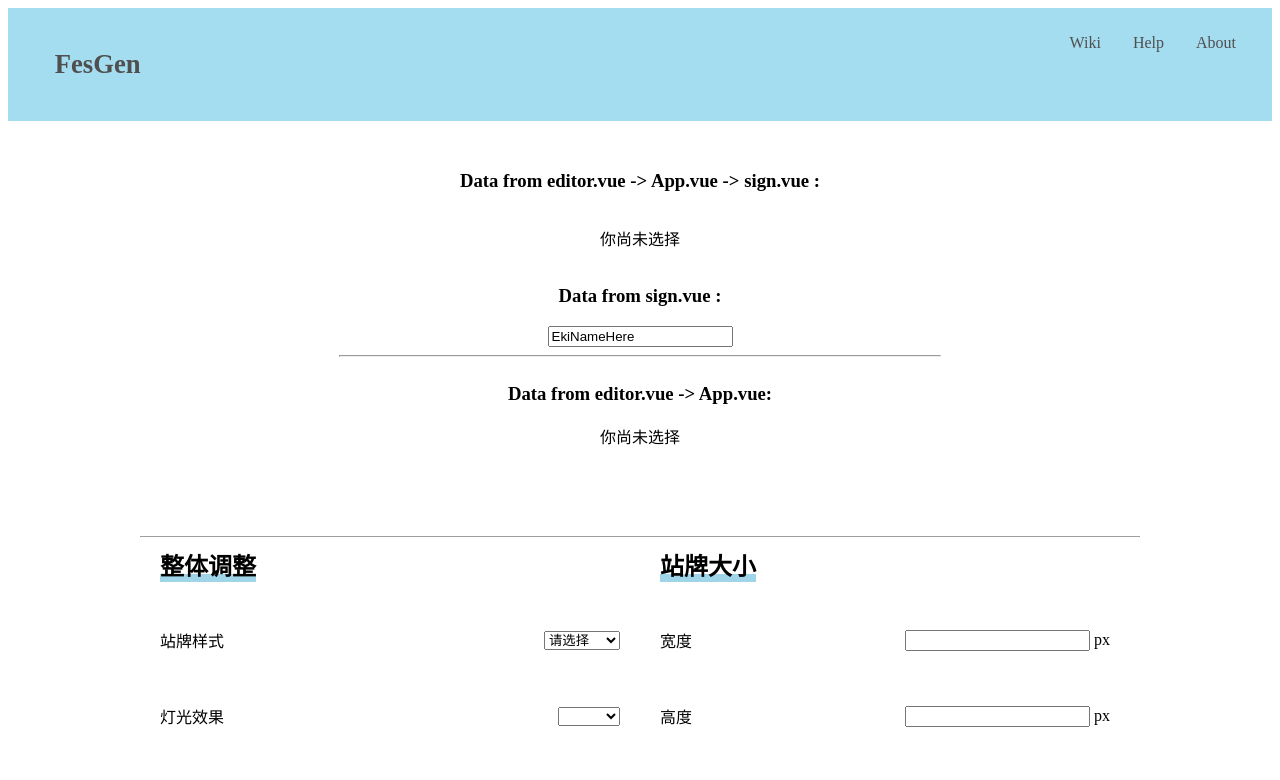
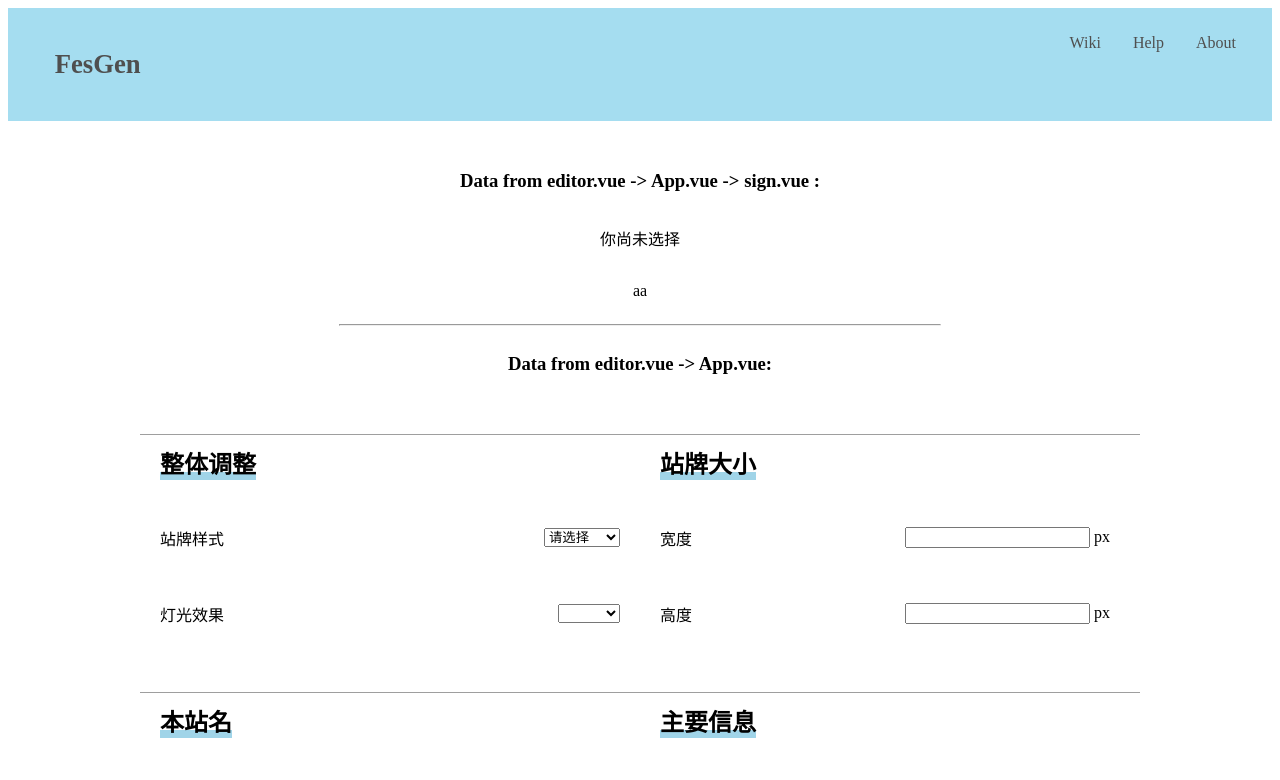
Before and after one commit to Team-Cenlinc/FesGen, a Vue app: page / in a window 1280 px wide. Shown: the top 780 px of the page. Built offline with nearby package versions, Linux system fonts and the light colour scheme; the HTML template or start-up script is replaced by a standard one.

Commit message:
Line color can be modified now.

```diff
--- a/src/App.vue
+++ b/src/App.vue
@@ -1,16 +1,9 @@
 <template>
   <div id="app">
     <HeaderFlex :title="titles"/>
-    <Signs :signStyles="signStyle" :sign="sign"/>
+    <Signs ref="signs" :signStyle="signStyle" :signInfo="signInfo"/>
       <h3>Data from editor.vue -> App.vue:</h3>
-    <div class="data">
-      <p>{{ signStyle || '你尚未选择'}}</p>
-      <p>{{ output || ''}}</p>
-    </div>
-    <div class="data">
-      <p>{{ signInfo || ''}}</p>
-    </div>
-    <Editor @someChanged="updateData"/>
+    <Editor @someChanged="UpdateData"/>
     <FooterFlex :title="titles"/>
   </div>
 </template>
@@ -31,10 +24,10 @@ export default {
   },
   props: {
       signStyle: String,
+      lightStyle: String,
       output: {
         outputWidth: Number,
         outputHeight: Number,
-        lightStyle: String,
       },
       signInfo:{
         main: {
@@ -63,11 +56,13 @@ export default {
       },
   },
   methods: {
-    updateData(signStyle, signInfo, signScale){
+    UpdateData(signStyle, lightStyle, signInfo, signScale){
       this.signStyle = signStyle
+      this.lightStyle = lightStyle
       this.signInfo = signInfo
       this.output = signScale
       console.log(this.signStyle)
+      this.$refs.signs.UpdateSign(signStyle, signInfo)
     }
   }
 }
--- a/src/components/editor.vue
+++ b/src/components/editor.vue
@@ -13,7 +13,7 @@
       </div>
       <div class="form-min-row">
         <p>灯光效果</p>
-        <select v-model="output.lightStyle" @change="sendData">
+        <select v-model="lightStyle" @change="sendData">
           <option value="none">无</option>
           <option value="fluore">荧光灯</option>
           <option value="led">LED</option>
@@ -39,34 +39,34 @@
         <h2>本站名</h2>
           <div class="form-min-row">
             <p>站名 中文</p>
-            <input v-model="signInfo.main.staNameChinese" type="text">
+            <input v-model="signInfo.main.staNameChinese" @change="sendData" type="text">
           </div>
           <div class="form-min-row">
             <p>站名 英语</p>
-            <input v-model="signInfo.main.staNameEnglish" type="text">
+            <input v-model="signInfo.main.staNameEnglish" @change="sendData" type="text">
           </div>
           <div class="form-min-row">
             <p>站名 假名</p>
-            <input v-model="signInfo.main.staNameKana" type="text">
+            <input v-model="signInfo.main.staNameKana" @change="sendData" type="text">
           </div>
       </div>
       <div>
         <h2>主要信息</h2>
         <div class="form-min-row">
           <p>线路颜色</p>
-          <input v-model="signInfo.lineColor" type="color">
+          <input v-model="signInfo.lineColor" @change="sendData" type="color">
         </div>
         <div class="form-min-row">
           <p>背景颜色</p>
-          <input v-model="signInfo.backgroundColor" type="color">
+          <input v-model="signInfo.backgroundColor" @change="sendData" type="color">
         </div>
         <div class="form-min-row">
           <p>线路名称</p>
-          <input v-model="signInfo.middle.lineName" type="text">
+          <input v-model="signInfo.middle.lineName" @change="sendData" type="text">
         </div>
         <div class="form-min-row">
           <p>线路缩写</p>
-          <input v-model="signInfo.middle.lineAbbr" type="text">
+          <input v-model="signInfo.middle.lineAbbr" @change="sendData" type="text">
         </div>
         <div class="form-min-row">
           <p>本站编号</p>
@@ -115,10 +115,10 @@ export default {
   data()  {
     return{
       signStyle: '',
+      lightStyle: '',
       output: {
         outputWidth: '',
         outputHeight: '',
-        lightStyle: '',
       },
       signInfo:{
         main: {
@@ -149,7 +149,7 @@ export default {
   },
   methods :{
     sendData(){
-      this.$emit('someChanged', this.signStyle, this.signInfo, this.output)
+      this.$emit('someChanged', this.signStyle, this.lightStyle, this.signInfo, this.output)
     }
   }
 
--- a/src/components/sign.vue
+++ b/src/components/sign.vue
@@ -1,10 +1,13 @@
 <template>
   <div id="canvas">
-    <component :is="signStyles" ref="svg"></component>
+    <component :is="signStyle" ref="svg"></component>
     <h3>Data from editor.vue -> App.vue -> sign.vue :</h3>
-    <p>{{ signStyles || '你尚未选择'}}</p>
-    <h3>Data from sign.vue :</h3>
-    <input type="text" value="EkiName" v-model.lazy="ekiName" @change="svgChangeTest"/>
+    <div class="data">
+      <p>{{ signStyle || '你尚未选择'}}</p>
+    </div>
+    <div class="data">
+      <p>{{ signInfo || 'aa'}}</p>
+    </div>
     <hr/>
 
   </div>
@@ -24,19 +27,52 @@ export default {
   components: {
     KitajukuDentetsu, TestSign
   },
-  methods: {
-    svgChangeTest() {
-      const dom = this.$refs.svg.querySelector("#MID-kanji-text");
-      dom.innerHTML = this.ekiName;
-    },
-  },
   data(){
     return{
       ekiName: "EkiNameHere",
     }
   },
   props: {
-    signStyles: String,
+    signStyle: String,
+    output: {
+      outputWidth: Number,
+      outputHeight: Number,
+      lightStyle: String,
+    },
+    signInfo:{
+      main: {
+        staNameEnglish: String,
+        staNameChinese: String,
+        staNameKana: String,
+      },
+      left: {
+        leftStaNumber: Number,
+        leftStaNameEnglish: String,
+        leftStaNameChinese: String,
+      },
+      middle: {
+        lineName: String,
+        lineAbbr: String,
+        middleStaNumber: Number,
+      },
+      right: {
+        rightStaNumber: Number,
+        rightStaNameEnglish: String,
+        rightStaNameChinese: String,
+
+      },
+      lineColor: Number,
+      backgroundColor: Number,
+    },
+  },
+  methods: {
+    UpdateSign(signStyle, signInfo){
+      let dom = this.$refs.svg.querySelector("#MID-kanji-text");
+      dom.innerHTML = this.ekiName;
+      dom = this.$refs.svg.getElementById("line");
+      this.$refs.svg.getElementById("line").attributes.stroke.value = signInfo.lineColor;
+      console.log(this.$refs.svg.getElementById("line").attributes.getNamedItem("stroke").value);
+    },
   },
 }
 </script>
```
